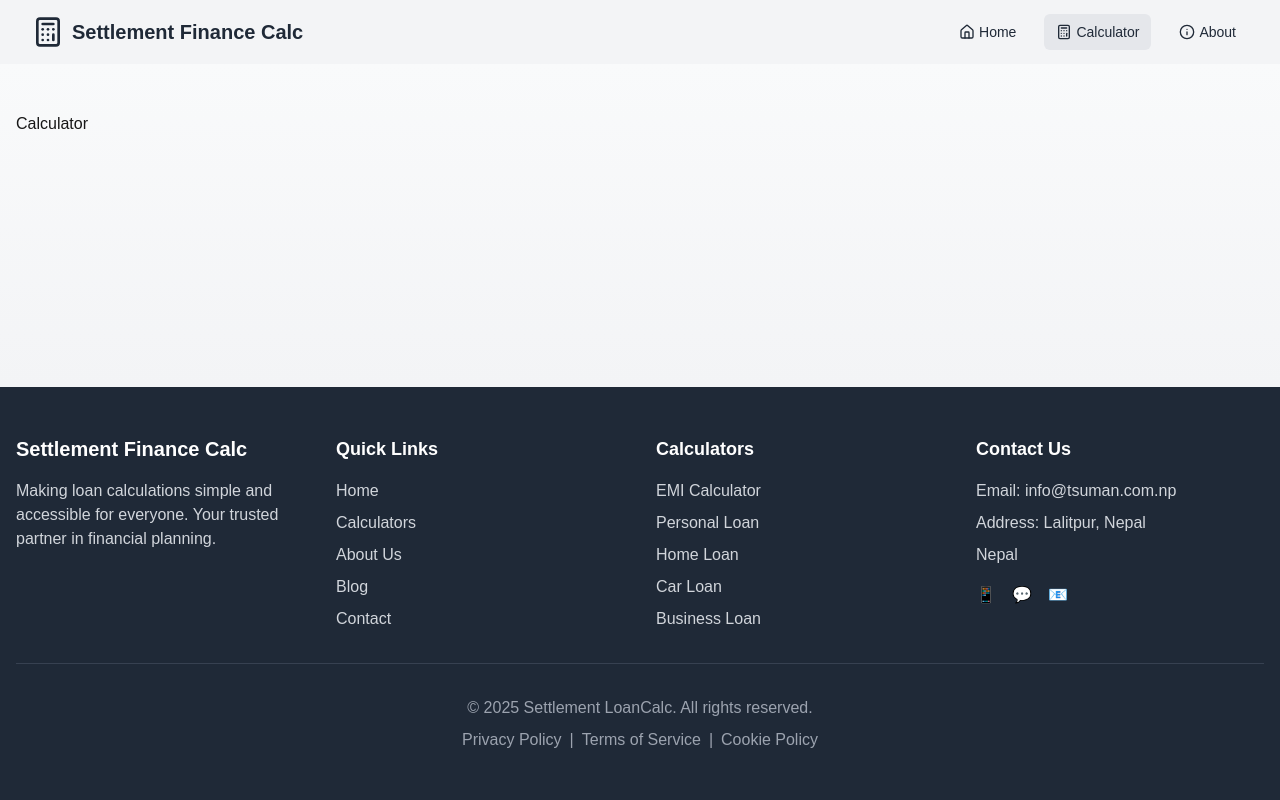
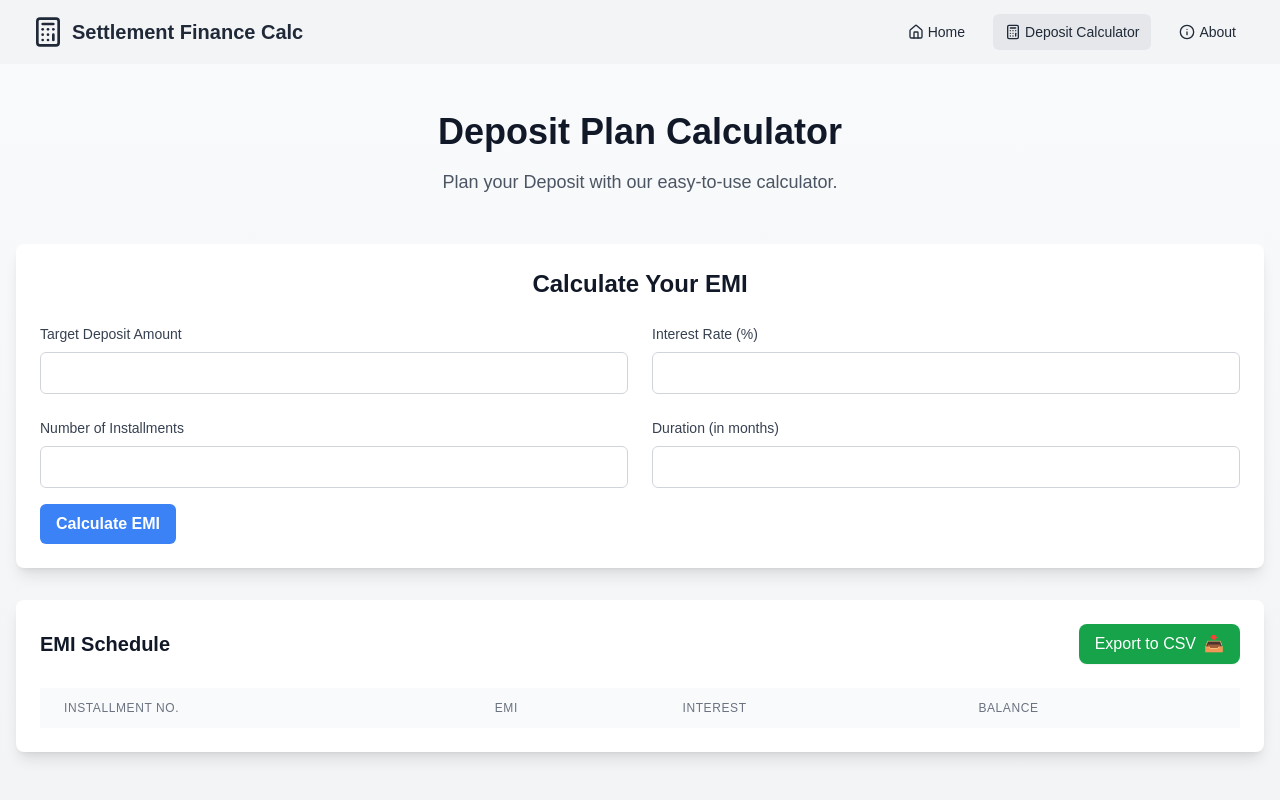
Before and after one commit to measman/loan-calculator, a Next.js app: page /calculator in a window 1280 px wide. Shown: the top 800 px of the page. Built offline with nearby package versions, Linux system fonts and the light colour scheme.

Commit message:
Deposit plan feature added

```diff
--- a/app/calculator/page.js
+++ b/app/calculator/page.js
@@ -1,8 +1,45 @@
 "use client";
 import React from "react";
+import { useState } from "react";
+import DepositForm from "../components/loan/DepositForm";
+
+import DepositSchedule from "../components/loan/DepositSchedule";
+
+import { generateDepositSchedule } from "../lib/calculations";
 
 const Calculator = () => {
-  return <p>Calculator</p>;
+  const [depositSchedule, setDepositSchedule] = useState([]);
+
+  const handleCalculate = (formData) => {
+    const amount = parseFloat(formData.depositAmount);
+    const rate = parseFloat(formData.interestRate);
+    const installments = parseInt(formData.numberOfInstallments);
+    const duration = parseInt(formData.duration);
+
+    const schedule = generateDepositSchedule(
+      amount,
+      rate,
+      installments,
+      duration
+    );
+    setDepositSchedule(schedule);
+    console.log(schedule);
+  };
+
+  return (
+    <div className='max-w-7xl mx-auto'>
+      <div className='text-center mb-12'>
+        <h1 className='text-4xl font-bold text-gray-900 mb-4'>
+          Deposit Plan Calculator
+        </h1>
+        <p className='text-lg text-gray-600 max-w-2xl mx-auto'>
+          Plan your Deposit with our easy-to-use calculator.
+        </p>
+      </div>
+      <DepositForm onCalculate={handleCalculate} />
+      {depositSchedule && <DepositSchedule depositSchedule={depositSchedule} />}
+    </div>
+  );
 };
 
 export default Calculator;
--- a/app/components/layout/Navbar.jsx
+++ b/app/components/layout/Navbar.jsx
@@ -61,7 +61,7 @@ const Navbar = () => {
               className={`flex items-center space-x-1 px-3 py-2 rounded-md text-sm font-medium hover:bg-gray-200 transition-colors ${isActiveLink('/calculator') ? 'bg-gray-200' : ''}`}
             >
               <Calculator className="h-4 w-4" />
-              <span>Calculator</span>
+              <span>Deposit Calculator</span>
             </Link>
 
             <Link
@@ -91,7 +91,7 @@ const Navbar = () => {
                 className={`flex items-center space-x-1 px-3 py-2 rounded-md text-sm font-medium hover:bg-gray-200 transition-colors ${isActiveLink('/calculator') ? 'bg-gray-200' : ''}`}
               >
                 <Calculator className="h-4 w-4" />
-                <span>Calculator</span>
+                <span>Deposit Calculator</span>
               </Link>
 
               <Link
--- /dev/null
+++ b/app/components/loan/DepositForm.jsx
@@ -0,0 +1,95 @@
+'use client';
+import React from "react";
+import { useState } from "react";
+
+export default function DepositForm({ onCalculate }) {
+    const [formData, setFormData] = useState({
+        depositAmount: '',
+        interestRate: '',
+        numberOfInstallments: '',
+        duration: ''
+    });
+
+    const handleInputChange = (e) => {
+        const { name, value } = e.target;
+        setFormData(prev => ({
+            ...prev,
+            [name]: value
+        }));
+    };
+
+    const handleSubmit = (e) => {
+        e.preventDefault();
+        onCalculate(formData);
+    };
+
+    return (
+        <div className="bg-white rounded-lg shadow-lg p-6 mb-8">
+            <h2 className="text-2xl font-bold text-gray-900 mb-6 text-center">
+                Calculate Your EMI
+            </h2>
+            <form onSubmit={handleSubmit}>
+                <div className="grid grid-cols-1 md:grid-cols-2 gap-6">
+                    <div className="space-y-2">
+                        <label htmlFor="depositAmount" className="block text-sm font-medium text-gray-700">
+                            Target Deposit Amount
+                        </label>
+                        <input
+                            type="number"
+                            id="depositAmount"
+                            name="depositAmount"
+                            value={formData.depositAmount}
+                            onChange={handleInputChange}
+                            className="border border-gray-300 rounded-md p-2 w-full"
+                        />
+                    </div>
+                    <div className="space-y-2">
+                        <label htmlFor="interestRate" className="block text-sm font-medium text-gray-700">
+                            Interest Rate (%)
+                        </label>
+                        <input
+                            type="number"
+                            id="interestRate"
+                            name="interestRate"
+                            value={formData.interestRate}
+                            onChange={handleInputChange}
+                            className="border border-gray-300 rounded-md p-2 w-full"
+                        />
+                    </div>
+                    <div className="space-y-2">
+                        <label htmlFor="numberOfInstallments" className="block text-sm font-medium text-gray-700">
+                            Number of Installments
+                        </label>
+                        <input
+                            type="number"
+                            id="numberOfInstallments"
+                            name="numberOfInstallments"
+                            value={formData.numberOfInstallments}
+                            onChange={handleInputChange}
+                            className="border border-gray-300 rounded-md p-2 w-full"
+                        />
+                    </div>
+                    <div className="space-y-2">
+                        <label htmlFor="duration" className="block text-sm font-medium text-gray-700">
+                            Duration (in months)
+                        </label>
+                        <input
+                            type="number"
+                            id="duration"
+                            name="duration"
+                            value={formData.duration}
+                            onChange={handleInputChange}
+                            className="border border-gray-300 rounded-md p-2 w-full"
+                        />
+                    </div>
+                </div>
+                <button
+                    type="submit"
+                    className="mt-4 bg-blue-500 hover:bg-blue-600 text-white font-semibold py-2 px-4 rounded-md"
+                >
+                    Calculate EMI
+                </button>
+            </form>
+        </div>
+    );
+}
--- /dev/null
+++ b/app/components/loan/DepositSchedule.jsx
@@ -0,0 +1,90 @@
+'use client';
+
+export default function DepositSchedule({ depositSchedule }) {
+
+    const exportToCSV = () => {
+        // Previous implementation remains the same
+        if (!depositSchedule) return;
+
+        const headers = [
+          "Installment No.",
+          "Deposit",
+          "Interest",
+          "Balance",
+        ];
+        const csvData = [
+          headers.join(","),
+          ...depositSchedule.map((row) =>
+            [
+              row.installmentNo,
+              row.deposit,
+              row.interest,
+              row.balance,
+            ].join(",")
+          ),
+        ].join("\n");
+
+        const blob = new Blob([csvData], { type: "text/csv" });
+        const url = window.URL.createObjectURL(blob);
+        const a = document.createElement("a");
+        a.href = url;
+        a.download = "deposit-schedule.csv";
+        document.body.appendChild(a);
+        a.click();
+        document.body.removeChild(a);
+        window.URL.revokeObjectURL(url);
+      };
+
+    return (
+        <div className='bg-white rounded-lg shadow-lg p-6'>
+        <div className='flex justify-between items-center mb-6'>
+          <h2 className='text-xl font-bold text-gray-900'>EMI Schedule</h2>
+          <button
+            onClick={exportToCSV}
+            className='flex items-center gap-2 bg-green-600 hover:bg-green-700 text-white px-4 py-2 rounded-lg shadow-sm transition-colors duration-200'
+          >
+            <span>Export to CSV</span>
+            <span>📥</span>
+          </button>
+        </div>
+        <div className='overflow-x-auto'>
+          <table className='min-w-full divide-y divide-gray-200'>
+            <thead className='bg-gray-50'>
+              <tr>
+                <th className='px-6 py-3 text-left text-xs font-medium text-gray-500 uppercase tracking-wider'>
+                  Installment No.
+                </th>
+                <th className='px-6 py-3 text-left text-xs font-medium text-gray-500 uppercase tracking-wider'>
+                  EMI
+                </th>
+                <th className='px-6 py-3 text-left text-xs font-medium text-gray-500 uppercase tracking-wider'>
+                  Interest
+                </th>
+                <th className='px-6 py-3 text-left text-xs font-medium text-gray-500 uppercase tracking-wider'>
+                  Balance
+                </th>
+              </tr>
+            </thead>
+            <tbody className='bg-white divide-y divide-gray-200'>
+              {depositSchedule?.map((row) => (
+                <tr key={row.installmentNo} className='hover:bg-gray-50'>
+                  <td className='px-6 py-4 whitespace-nowrap text-sm text-gray-900'>
+                    {row.installmentNo}
+                  </td>
+                  <td className='px-6 py-4 whitespace-nowrap text-sm text-gray-900'>
+                  Rs. {row.deposit}
+                  </td>
+                  <td className='px-6 py-4 whitespace-nowrap text-sm text-gray-900'>
+                  Rs. {row.interest}
+                  </td>
+                  <td className='px-6 py-4 whitespace-nowrap text-sm text-gray-900'>
+                  Rs. {row.balance}
+                  </td>
+                </tr>
+              ))}
+            </tbody>
+          </table>
+        </div>
+      </div>
+    );
+  }
```
